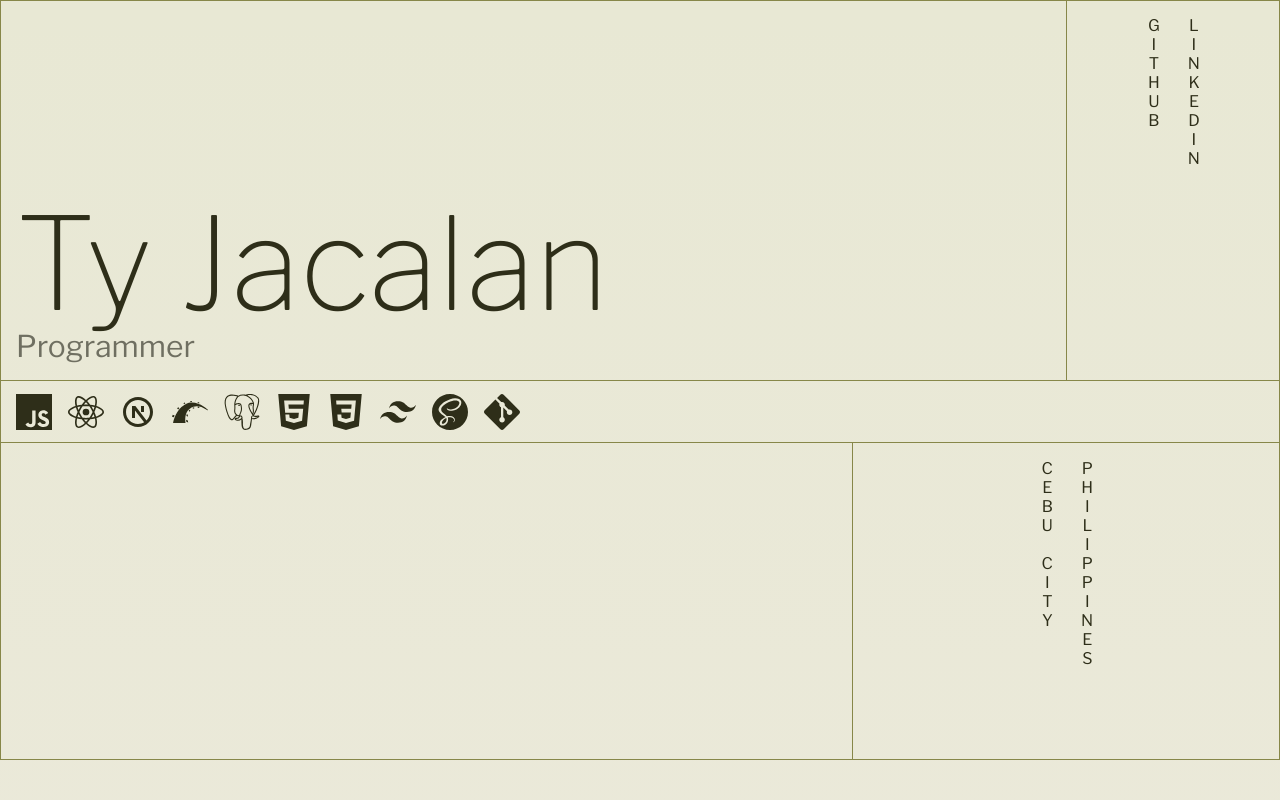
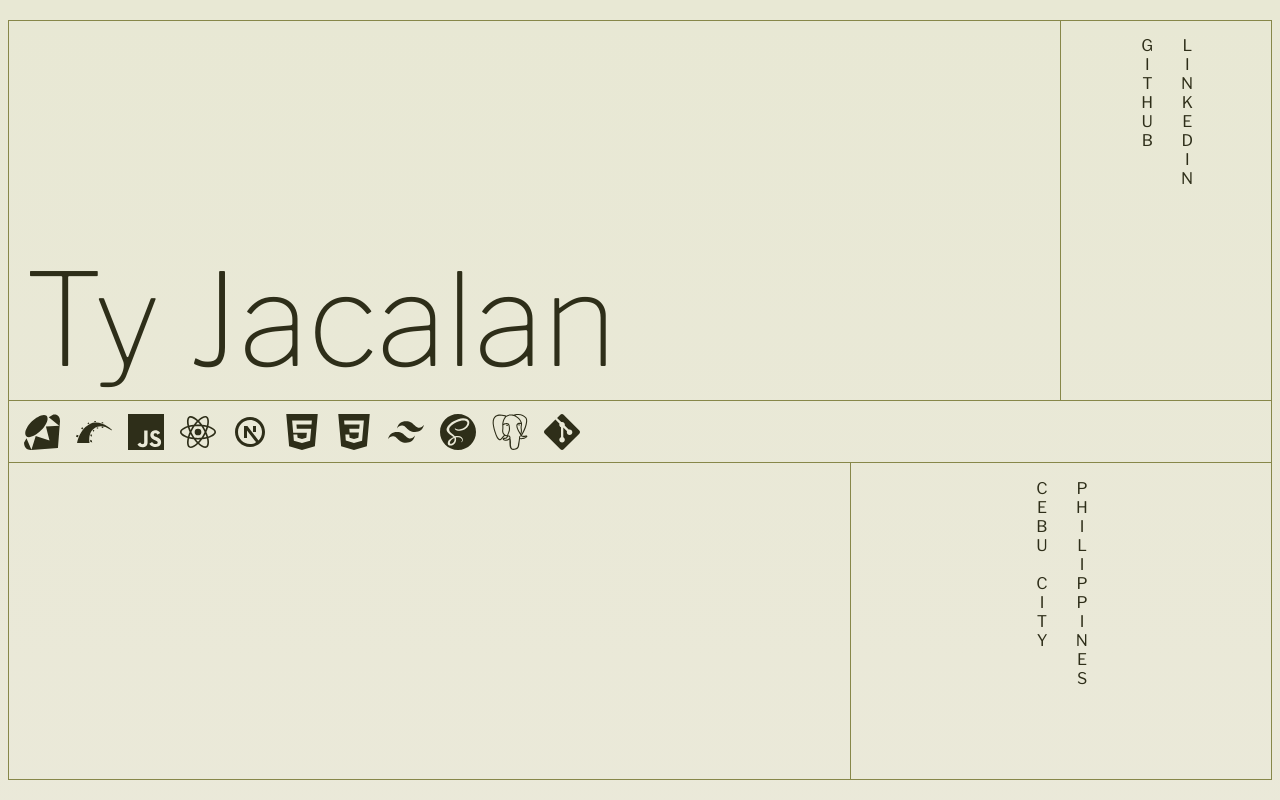
Before and after one commit to TyJacalan/portfolio, a Next.js app: page / in a window 1280 px wide. Shown: the top 800 px of the page. Built offline with nearby package versions, Linux system fonts and the light colour scheme.

Commit message:
feat: add tooltip

```diff
--- a/components/Technologies.jsx
+++ b/components/Technologies.jsx
@@ -9,12 +9,22 @@ import {
   SiJavascript,
   SiPostgresql,
   SiReact,
+  SiRuby,
   SiRubyonrails,
   SiSass,
   SiTailwindcss,
 } from "react-icons/si";
+import Tooltip from "./Tooltip";
 
 const technologyItems = [
+  {
+    name: "Ruby",
+    logo: <SiRuby />,
+  },
+  {
+    name: "Ruby on Rails",
+    logo: <SiRubyonrails />,
+  },
   {
     name: "JavaScript",
     logo: <SiJavascript />,
@@ -26,14 +36,6 @@ const technologyItems = [
   {
     name: "NextJs",
     logo: <RiNextjsLine />,
-  },
-  {
-    name: "Ruby on Rails",
-    logo: <SiRubyonrails />,
-  },
-  {
-    name: "Postgresql",
-    logo: <SiPostgresql />,
   },
   {
     name: "HTML5",
@@ -52,6 +54,10 @@ const technologyItems = [
     logo: <SiSass />,
   },
   {
+    name: "Postgresql",
+    logo: <SiPostgresql />,
+  },
+  {
     name: "Git",
     logo: <SiGit />,
   },
@@ -68,11 +74,16 @@ const Technologies = () => {
         duration: 2,
         delay: 1.2,
       }}
-      className="flex p-4 overflow-hidden"
+      className="flex p-4"
     >
       <ul className="flex flex-row flex-nowrap items-center justify-start gap-4 text-lg md:text-2xl lg:text-4xl">
         {technologyItems.map((item, index) => (
-          <li key={index}>{item.logo}</li>
+          <Tooltip>
+            <Tooltip.Trigger>
+              <li key={index}>{item.logo}</li>
+            </Tooltip.Trigger>
+            <Tooltip.Content>{item.name}</Tooltip.Content>
+          </Tooltip>
         ))}
       </ul>
     </motion.div>
--- /dev/null
+++ b/components/Tooltip.jsx
@@ -0,0 +1,48 @@
+import { useState } from "react";
+
+const Tooltip = ({ children }) => {
+  const [isOpen, setIsOpen] = useState(false);
+
+  const handleMouseEnter = () => {
+    setIsOpen(true);
+  };
+
+  const handleMouseLeave = () => {
+    setIsOpen(false);
+  };
+
+  const tooltipContent = children.find(
+    (child) => child.type.displayName === "TooltipContent",
+  );
+
+  return (
+    <div className="relative inline-block">
+      <div
+        className="cursor-pointer"
+        onMouseEnter={handleMouseEnter}
+        onMouseLeave={handleMouseLeave}
+      >
+        {children}
+      </div>
+      {isOpen && tooltipContent && (
+        <div className="absolute z-50 bg-foreground text-primary text-xs px-2 py-1 rounded">
+          {tooltipContent.props.children}
+        </div>
+      )}
+    </div>
+  );
+};
+
+Tooltip.Trigger = ({ children, className }) => {
+  return <div className={`tooltip-trigger ${className || ""}`}>{children}</div>;
+};
+
+Tooltip.Trigger.displayName = "TooltipTrigger";
+
+Tooltip.Content = () => {
+  return null;
+};
+
+Tooltip.Content.displayName = "TooltipContent";
+
+export default Tooltip;
--- a/pages/Hero.jsx
+++ b/pages/Hero.jsx
@@ -8,9 +8,12 @@ import Technologies from "@/components/Technologies";
 
 const Hero = () => {
   return (
-    <section id="hero" className="container h-screen flex md:justify-center">
+    <section
+      id="hero"
+      className="container h-screen flex items-center md:justify-center px-2"
+    >
       <div className="relative h-[95%] w-full grid grid-cols-12 grid-rows-12">
-        <GrowingLine variant="top" duration={2} />
+        <GrowingLine variant="top" />
         <div className="relative col-span-9 sm:col-span-10 row-span-6 h-full w-full flex items-end p-4">
           <motion.div
             initial={{ opacity: 0 }}
@@ -22,9 +25,8 @@ const Hero = () => {
             }}
           >
             <h1 className="font-thin text-7xl md:text-9xl">Ty Jacalan</h1>
-            <h2 className="text-xl md:text-3xl text-muted">Programmer</h2>
           </motion.div>
-          <GrowingLine variant="right" />
+          <GrowingLine variant="right" delay={0.8} />
           <GrowingLine variant="left" />
         </div>
         <div className="relative col-span-3 sm:col-span-2 row-span-6 h-full w-full flex justify-center">
@@ -48,18 +50,18 @@ const Hero = () => {
               LinkedIn
             </Link>
           </motion.div>
-          <GrowingLine variant="right" />
+          <GrowingLine variant="right" delay={1.2} duration={0.8} />
         </div>
         <div className="relative col-span-12 row-span-1 h-full w-full flex items-center">
           <Technologies />
-          <GrowingLine variant="top" />
-          <GrowingLine variant="left" />
-          <GrowingLine variant="right" />
-          <GrowingLine variant="bottom" duration={2} />
+          <GrowingLine variant="top" delay={1.2} duration={0.8} />
+          <GrowingLine variant="left" delay={1.2} duration={0.8} />
+          <GrowingLine variant="right" delay={2} duration={1} />
+          <GrowingLine variant="bottom" delay={2} duration={1} />
         </div>
         <div className="relative col-span-8 row-span-5 h-full w-full">
-          <GrowingLine variant="left" duration={2} />
-          <GrowingLine variant="right" />
+          <GrowingLine variant="left" delay={2} duration={1} />
+          <GrowingLine variant="right" delay={2.6} duration={0.4} />
         </div>
         <div className="relative col-span-4 row-span-5 h-full w-full flex justify-center">
           <motion.div
@@ -75,9 +77,9 @@ const Hero = () => {
             <p>Cebu City</p>
             <p>Philippines</p>
           </motion.div>
-          <GrowingLine variant="right" />
+          <GrowingLine variant="right" delay={2.8} duration={1} />
         </div>
-        <GrowingLine variant="bottom" duration={2} />
+        <GrowingLine variant="bottom" delay={1.2} duration={1.8} />
       </div>
     </section>
   );
```
